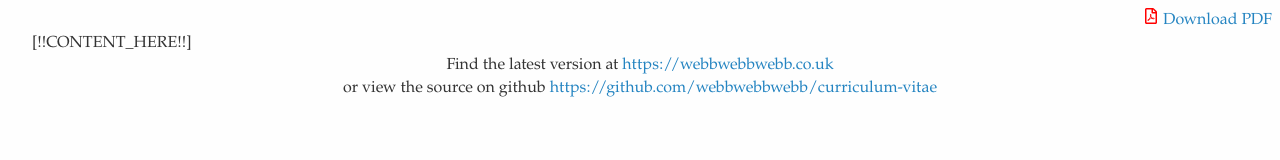
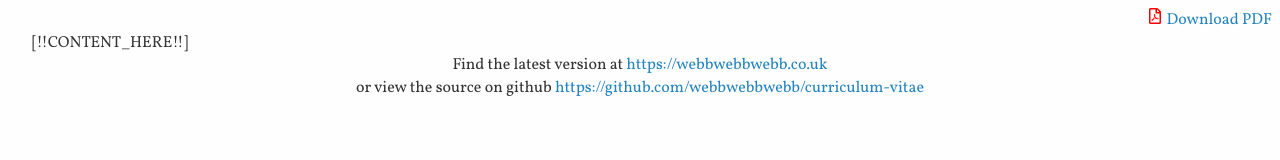
Before and after one commit to webbwebbwebb/curriculum-vitae, a website: page src/index.template.html in a window 1280 px wide. Drawn offline with Linux system fonts and the light colour scheme.

Commit message:
fonts.css - switch from prefetch to preload

```diff
--- a/src/index.template.html
+++ b/src/index.template.html
@@ -8,7 +8,8 @@
     <meta name="keywords" content="Contract Software Developer, Resume, Curriculum Vitae" />
     <meta name="viewport" content="width=device-width, initial-scale=1">
 
-    <link rel="prefetch" as="style" href="/assets/fonts.css">
+    <link rel="preload" as="style" href="/assets/fonts.css" crossorigin>
+    <link rel="stylesheet" href="/assets/fonts.css">
     <link rel="stylesheet" href="/assets/styles.css">
     <link rel="stylesheet" href="/assets/print.css">
 
```
